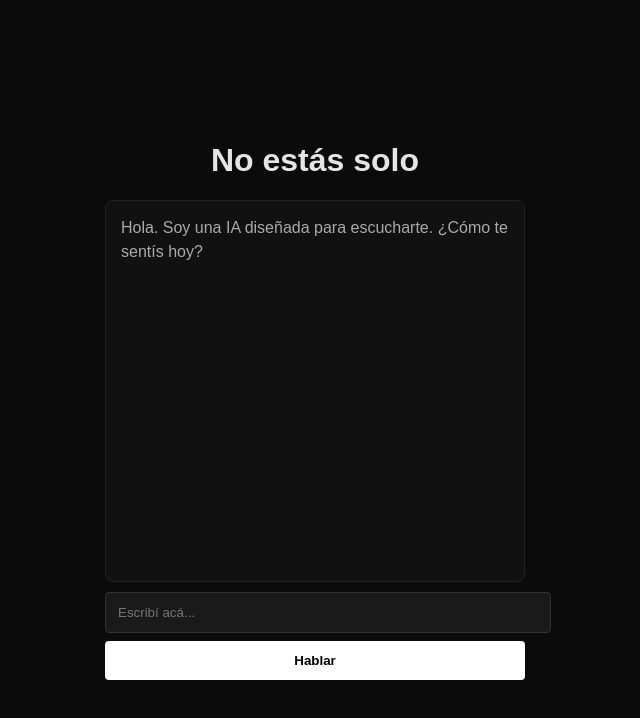
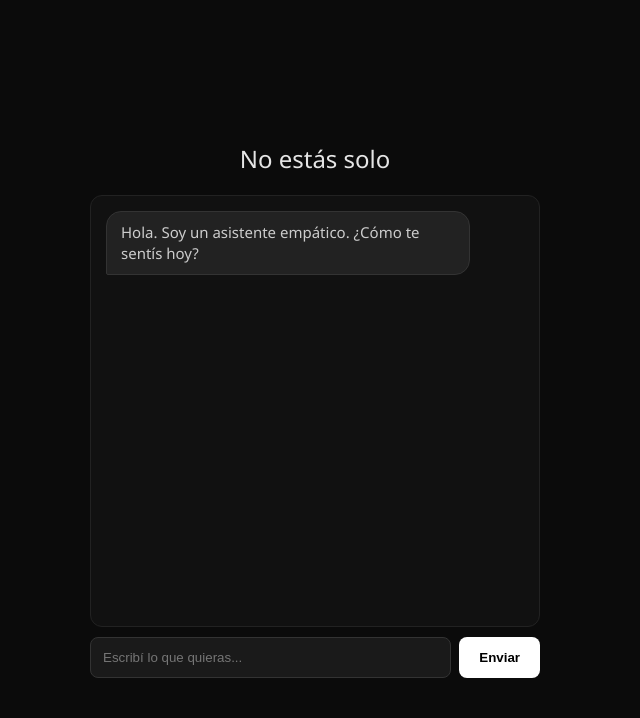
Before and after one commit to espinosaalejo19-rgb/emocional-ai, a website: page index.html in a window 1280 px wide. Shown: the whole page, without its empty margins (325-965 px from the left). Drawn offline with Linux system fonts and the light colour scheme.

Commit message:
Update index.html

```diff
--- a/index.html
+++ b/index.html
@@ -3,33 +3,41 @@
 <head>
     <meta charset="UTF-8">
     <meta name="viewport" content="width=device-width, initial-scale=1.0">
-    <title>No estás solo – Con IA</title>
+    <title>No estás solo – IA</title>
     <style>
-        /* (Mantenemos tu estilo oscuro) */
-        body { background: #0b0b0b; color: #e5e5e5; font-family: Arial, sans-serif; display: flex; justify-content: center; align-items: center; height: 100vh; margin: 0; }
-        .container { width: 100%; max-width: 420px; text-align: center; padding: 20px; }
-        .messages { background: #111; padding: 15px; height: 350px; overflow-y: auto; margin-bottom: 10px; text-align: left; border-radius: 8px; border: 1px solid #222; }
-        .message { margin-bottom: 12px; line-height: 1.5; }
-        .user { text-align: right; color: #fff; font-weight: bold; }
-        .bot { text-align: left; color: #aaa; }
-        input { width: 100%; padding: 12px; background: #1a1a1a; color: #fff; border: 1px solid #333; border-radius: 4px; outline: none; }
-        button { width: 100%; padding: 12px; margin-top: 8px; border: none; background: #fff; color: #000; cursor: pointer; font-weight: bold; border-radius: 4px; }
+        body { background: #0b0b0b; color: #e5e5e5; font-family: 'Segoe UI', Tahoma, Geneva, Verdana, sans-serif; display: flex; justify-content: center; align-items: center; height: 100vh; margin: 0; }
+        .container { width: 90%; max-width: 450px; text-align: center; }
+        .messages { background: #111; padding: 15px; height: 400px; overflow-y: auto; margin-bottom: 10px; text-align: left; border-radius: 12px; border: 1px solid #222; display: flex; flex-direction: column; gap: 10px; }
+        .message { padding: 10px 14px; border-radius: 15px; max-width: 80%; line-height: 1.4; font-size: 15px; }
+        .user { align-self: flex-end; background: #333; color: white; border-bottom-right-radius: 2px; }
+        .bot { align-self: flex-start; background: #222; color: #ccc; border-bottom-left-radius: 2px; border: 1px solid #333; }
+        .input-area { display: flex; gap: 8px; }
+        input { flex: 1; padding: 12px; background: #1a1a1a; color: #fff; border: 1px solid #333; border-radius: 8px; outline: none; }
+        button { padding: 12px 20px; border: none; background: #fff; color: #000; cursor: pointer; font-weight: bold; border-radius: 8px; transition: 0.3s; }
+        button:hover { background: #ccc; }
     </style>
 </head>
 <body>
 
 <div class="container">
-    <h1>No estás solo</h1>
+    <h2 style="font-weight: 300; margin-bottom: 20px;">No estás solo</h2>
     <div class="messages" id="messages">
-        <div class="message bot">Hola. Soy una IA diseñada para escucharte. ¿Cómo te sentís hoy?</div>
+        <div class="message bot">Hola. Soy un asistente empático. ¿Cómo te sentís hoy?</div>
     </div>
-    <input id="input" placeholder="Escribí acá..." autocomplete="off">
-    <button id="sendBtn">Hablar</button>
+    <div class="input-area">
+        <input id="input" placeholder="Escribí lo que quieras..." autocomplete="off">
+        <button id="sendBtn">Enviar</button>
+    </div>
 </div>
 
 <script>
-    // PEGA TU LLAVE AQUÍ ENTRE LAS COMILLAS
-    const API_KEY = "AIzaSyDXEkTKu-oXWg_xNIDH1YnYAQgeOo92oKc";
+    // PASO IMPORTANTE: Rompemos la clave en 3 partes
+    // Dividí tu API Key de Google en 3 trozos similares y pegalos acá:
+    const p1 = "AIzaSyDXEkTKu";
+    const p2 = "-oXWg_xNIDH1Y";
+    const p3 = "nYAQgeOo92oKc";
+
+    const API_KEY = p1 + p2 + p3;
 
     async function sendMessage() {
         const input = document.getElementById('input');
@@ -37,31 +45,36 @@
         const text = input.value.trim();
         if (!text) return;
 
-        // Mostrar mensaje usuario
         messages.innerHTML += `<div class="message user">${text}</div>`;
         input.value = '';
         messages.scrollTop = messages.scrollHeight;
 
-        // Respuesta de espera
         const botDiv = document.createElement('div');
         botDiv.className = 'message bot';
-        botDiv.innerText = 'Pensando...';
+        botDiv.innerText = 'Escribiendo...';
         messages.appendChild(botDiv);
 
         try {
+            // Usamos Gemini 1.5 Flash que es gratuito
             const response = await fetch(`https://generativelanguage.googleapis.com/v1beta/models/gemini-1.5-flash:generateContent?key=${API_KEY}`, {
                 method: 'POST',
                 headers: { 'Content-Type': 'application/json' },
                 body: JSON.stringify({
-                    contents: [{ parts: [{ text: "Eres un asistente empático y breve. Tu objetivo es escuchar y acompañar a personas que se sienten solas o mal. Responde de forma cálida en español. Usuario dice: " + text }] }]
+                    contents: [{ parts: [{ text: "Eres un acompañante emocional muy cálido, breve y humano. Responde en español a esto: " + text }] }]
                 })
             });
 
             const data = await response.json();
-            const aiReply = data.candidates[0].content.parts[0].text;
-            botDiv.innerText = aiReply;
+
+            if (data.error) {
+                botDiv.innerText = "Error: La clave no funciona o Google está saturado.";
+                console.error(data.error);
+            } else {
+                const aiReply = data.candidates[0].content.parts[0].text;
+                botDiv.innerText = aiReply;
+            }
         } catch (error) {
-            botDiv.innerText = "Perdón, tuve un problema al conectar. Intentá de nuevo.";
+            botDiv.innerText = "Hubo un error de conexión.";
         }
         messages.scrollTop = messages.scrollHeight;
     }
@@ -69,5 +82,6 @@
     document.getElementById('sendBtn').onclick = sendMessage;
     document.getElementById('input').addEventListener('keypress', (e) => { if (e.key === 'Enter') sendMessage(); });
 </script>
+
 </body>
 </html>
```
